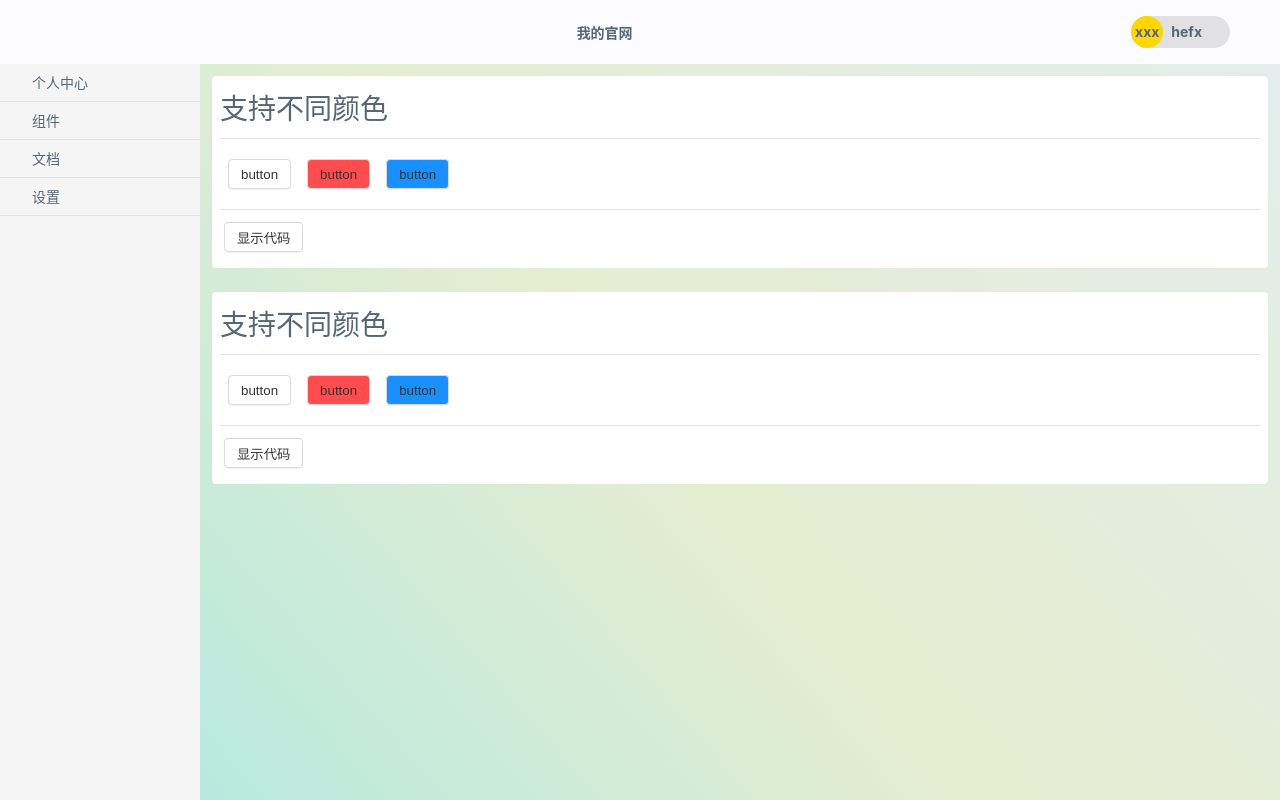
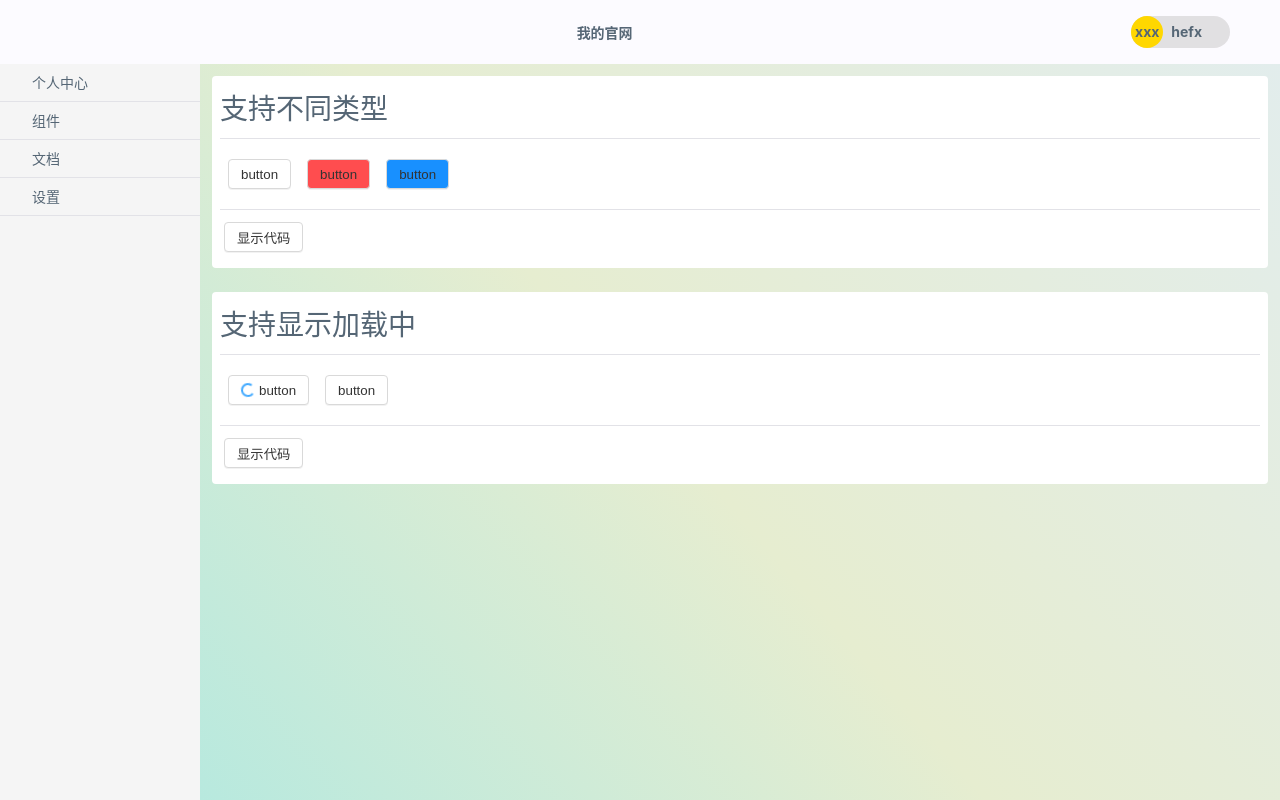
Before and after one commit to Hefeixiong/reactUI, a React (Create React App) app: page /doc/buttonDemo in a window 1280 px wide. Built offline with nearby package versions, Linux system fonts and the light colour scheme.

Commit message:
Button：支持loading

```diff
--- a/src/components/button/Button.tsx
+++ b/src/components/button/Button.tsx
@@ -4,12 +4,14 @@ import "./button.scss";
 type butonProps = {
   title: string;
   type: string;
+  loading?: boolean;
   onClick?: () => void;
 };
 
 const Button: FC<butonProps> = (props: butonProps) => {
   return (
     <button className={"button " + props.type} onClick={props.onClick}>
+      {props.loading ? <span className="button-loadingIndicator"></span> : null}
       <span>{props.title}</span>
     </button>
   );
--- a/src/components/button/button.scss
+++ b/src/components/button/button.scss
@@ -21,6 +21,19 @@ $grey: grey;
   border-radius: $radius;
   box-shadow: 0 1px 0 fade-out(black, 0.95);
   transition: background 250ms;
+
+  > .button-loadingIndicator {
+    width: 14px;
+    height: 14px;
+    display: inline-block;
+    margin-right: 4px;
+    border-radius: 8px;
+    border-color: #40a9ff #40a9ff #40a9ff transparent;
+    border-style: solid;
+    border-width: 2px;
+    animation: 1s linear infinite loading-span;
+
+  }
 }
 
 .warn {
@@ -34,3 +47,12 @@ $grey: grey;
 .primary {
   background: #1890ff;
 }
+
+@keyframes loading-span {
+  0% {
+    transform: rotate(0deg)
+  }
+  100% {
+    transform: rotate(360deg)
+  }
+}
--- a/src/components/demoView/demoView.tsx
+++ b/src/components/demoView/demoView.tsx
@@ -10,6 +10,7 @@ function DemoView(props: any) {
   const onShow = () => {
     setisShow(!isShow);
   };
+
   return (
     <div className="view-wrapper" style={{ marginBottom: "24px" }}>
       <h1>{props.intor}</h1>
--- a/src/components/demoView/index.scss
+++ b/src/components/demoView/index.scss
@@ -5,10 +5,11 @@
 
   > .demo {
     padding: 12px 0;
+    display: flex;
+    align-content: center;
 
     > * {
       margin: 0 8px;
-      padding: 0 12px
     }
 
   }
--- a/src/views/modules/buttonDemo.tsx
+++ b/src/views/modules/buttonDemo.tsx
@@ -2,21 +2,20 @@ import React from "react";
 import Button from "../../components/button/Button";
 import DemoView from "../../components/demoView/demoView";
 
-import colorDemo from "./static/color";
+import { colorDemo, loadingDemo } from "./static/index";
 
 const ButtonDemo = () => {
   return (
     <div className="demo-wrapper">
-      <DemoView intor="支持不同颜色" demo={colorDemo}>
+      <DemoView intor="支持不同类型" demo={colorDemo}>
         <Button title="button" type="dafault" />
         <Button title="button" type="warn" />
         <Button title="button" type="primary" />
       </DemoView>
 
-      <DemoView intor="支持不同颜色" demo={colorDemo}>
+      <DemoView intor="支持显示加载中" demo={loadingDemo}>
+        <Button title="button" type="dafault" loading />
         <Button title="button" type="dafault" />
-        <Button title="button" type="warn" />
-        <Button title="button" type="primary" />
       </DemoView>
     </div>
   );
--- /dev/null
+++ b/src/views/modules/static/index.tsx
@@ -0,0 +1,4 @@
+import colorDemo from "./color";
+import loadingDemo from "./loading";
+
+export { colorDemo, loadingDemo };
--- /dev/null
+++ b/src/views/modules/static/loading.tsx
@@ -0,0 +1,12 @@
+const loadingDemo = `import React from "react";
+import Button from "../../components/button/Button";
+
+export defalut const App: React.FC = () => {
+return (
+  <div>
+    <Button title="button" type="dafault" loading />
+    <Button title="button" type="dafault" />
+  </div>
+)};`;
+
+export default loadingDemo;
```
